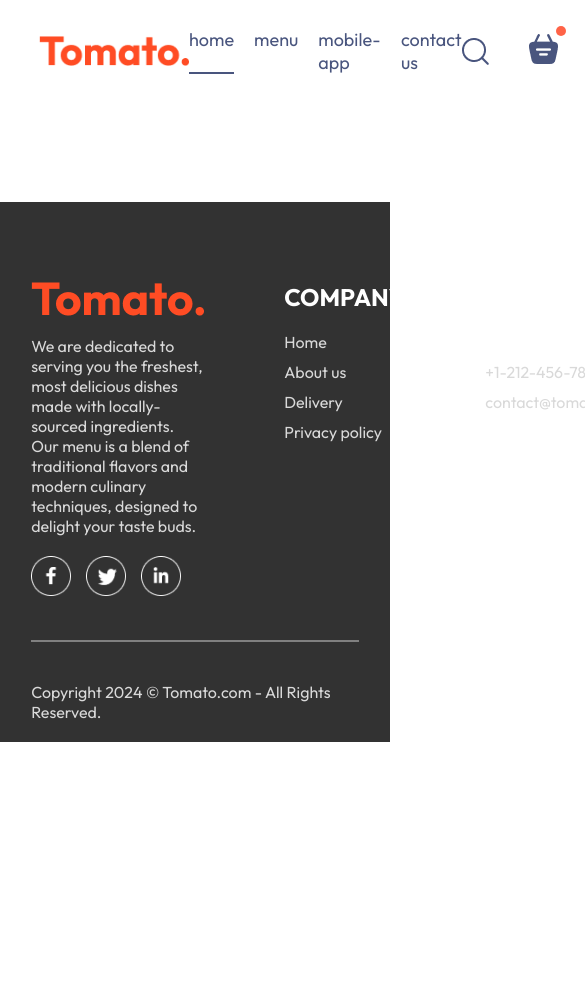
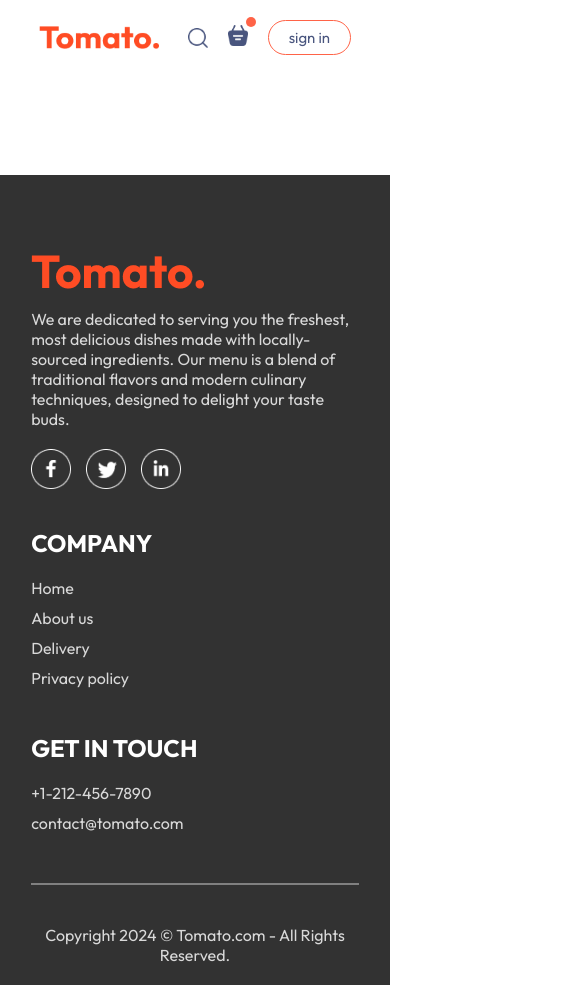
Before and after one commit to Serhii2009/food-del, a React (Vite) app: page /order in a window 390 px wide. Shown: the top 985 px of the page, 585 px wide, since content can reach past the window. Before the commit the page ends 844 px from the top, so only its background shows below. Built offline with nearby package versions, Linux system fonts and the light colour scheme; the HTML template or start-up script is replaced by a standard one.

Commit message:
home page is done at all

```diff
--- a/src/components/ExploreMenu/ExploreMenu.css
+++ b/src/components/ExploreMenu/ExploreMenu.css
@@ -54,3 +54,10 @@
   border: 4px solid tomato;
   padding: 2px;
 }
+
+@media (max-width: 1050px) {
+  .explore-menu-text {
+    max-width: 100%;
+    font-size: 14px;
+  }
+}
--- a/src/components/Footer/Footer.css
+++ b/src/components/Footer/Footer.css
@@ -51,3 +51,15 @@
   background-color: grey;
   border: none;
 }
+
+@media (max-width: 750px) {
+  .footer-content {
+    display: flex;
+    flex-direction: column;
+    gap: 35px;
+  }
+
+  .footer-copyright {
+    text-align: center;
+  }
+}
--- a/src/components/Header/Header.css
+++ b/src/components/Header/Header.css
@@ -38,3 +38,23 @@
   font-size: max(1vw, 13px);
   border-radius: 50px;
 }
+
+@media (max-width: 1050px) {
+  .header-contents {
+    max-width: 45%;
+  }
+}
+
+@media (max-width: 750px) {
+  .header-contents {
+    max-width: 65%;
+  }
+
+  .header-contents p {
+    display: none;
+  }
+
+  .header-contents button {
+    padding: 2vw 4vw;
+  }
+}
--- a/src/components/Navbar/Navbar.css
+++ b/src/components/Navbar/Navbar.css
@@ -60,3 +60,56 @@
   top: -8px;
   right: -8px;
 }
+
+@media (max-width: 1050px) {
+  .navbar .logo {
+    width: 140px;
+  }
+
+  .navbar-menu {
+    gap: 20px;
+    font-size: 17px;
+  }
+
+  .navbar-right {
+    gap: 30px;
+  }
+
+  .navbar-right img {
+    width: 22px;
+  }
+
+  .navbar-right button {
+    padding: 8px 25px;
+  }
+}
+
+@media (max-width: 900px) {
+  .navbar .logo {
+    width: 120px;
+  }
+
+  .navbar-menu {
+    gap: 15px;
+    font-size: 16px;
+  }
+
+  .navbar-right {
+    gap: 20px;
+  }
+
+  .navbar-right img {
+    width: 20px;
+  }
+
+  .navbar-right button {
+    padding: 7px 20px;
+    font-size: 15px;
+  }
+}
+
+@media (max-width: 750px) {
+  .navbar-menu {
+    display: none;
+  }
+}
--- a/src/components/Navbar/Navbar.jsx
+++ b/src/components/Navbar/Navbar.jsx
@@ -1,6 +1,7 @@
 import './Navbar.css'
 import { assets } from '../../assets/assets'
 import { useState } from 'react'
+import { Link } from 'react-router-dom'
 
 const Navbar = () => {
   const [menu, setMenu] = useState('home')
@@ -10,30 +11,37 @@
       <img src={assets.logo} alt="" className="logo" />
 
       <ul className="navbar-menu">
-        <li
+        <Link
+          to="/"
           onClick={() => setMenu('home')}
           className={menu === 'home' ? 'active' : ''}
         >
           home
-        </li>
-        <li
+        </Link>
+
+        <a
+          href="#explore-menu"
           onClick={() => setMenu('menu')}
           className={menu === 'menu' ? 'active' : ''}
         >
           menu
-        </li>
-        <li
+        </a>
+
+        <a
+          href="#app-download"
           onClick={() => setMenu('mobile-app')}
           className={menu === 'mobile-app' ? 'active' : ''}
         >
           mobile-app
-        </li>
-        <li
+        </a>
+
+        <a
+          href="#footer"
           onClick={() => setMenu('contact-us')}
           className={menu === 'contact-us' ? 'active' : ''}
         >
           contact us
-        </li>
+        </a>
       </ul>
 
       <div className="navbar-right">
--- a/src/index.css
+++ b/src/index.css
@@ -5,6 +5,7 @@
   margin: 0;
   box-sizing: border-box;
   font-family: Outfit;
+  scroll-behavior: smooth;
 }
 
 body {
```
